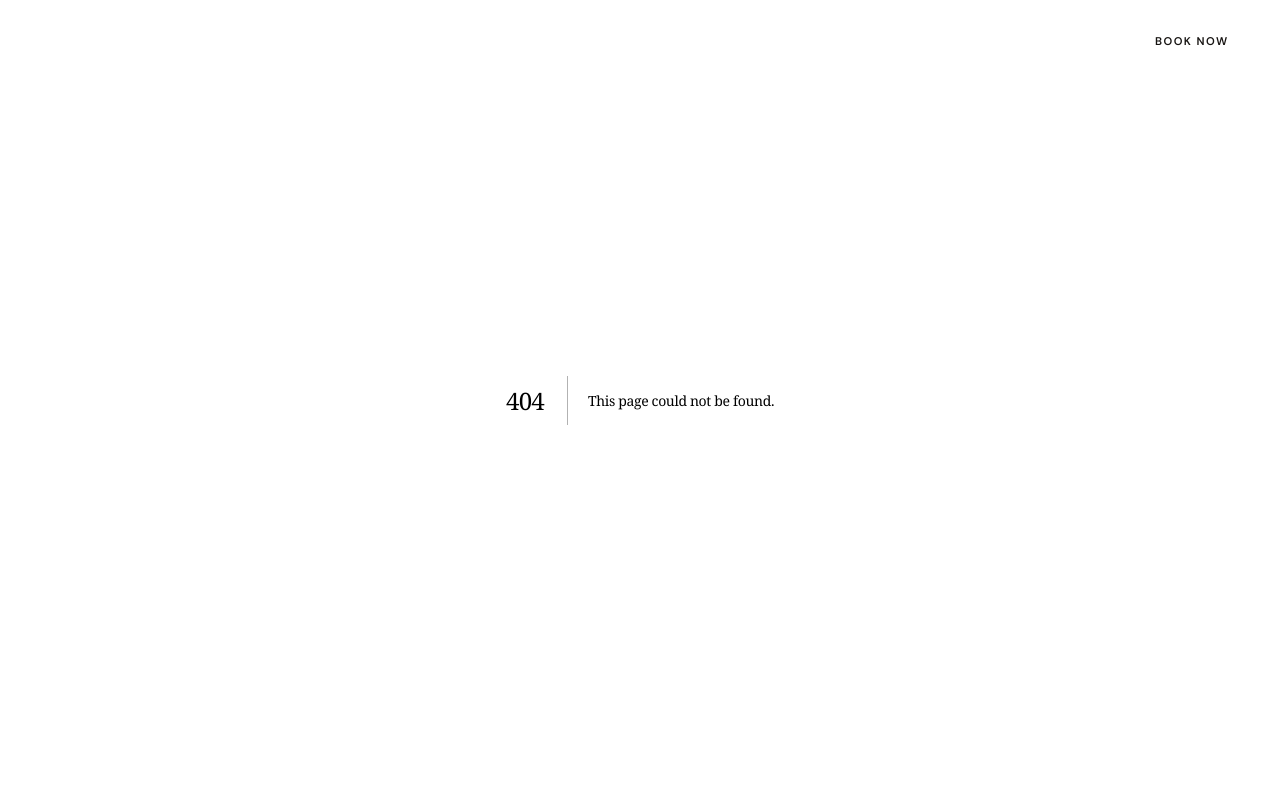
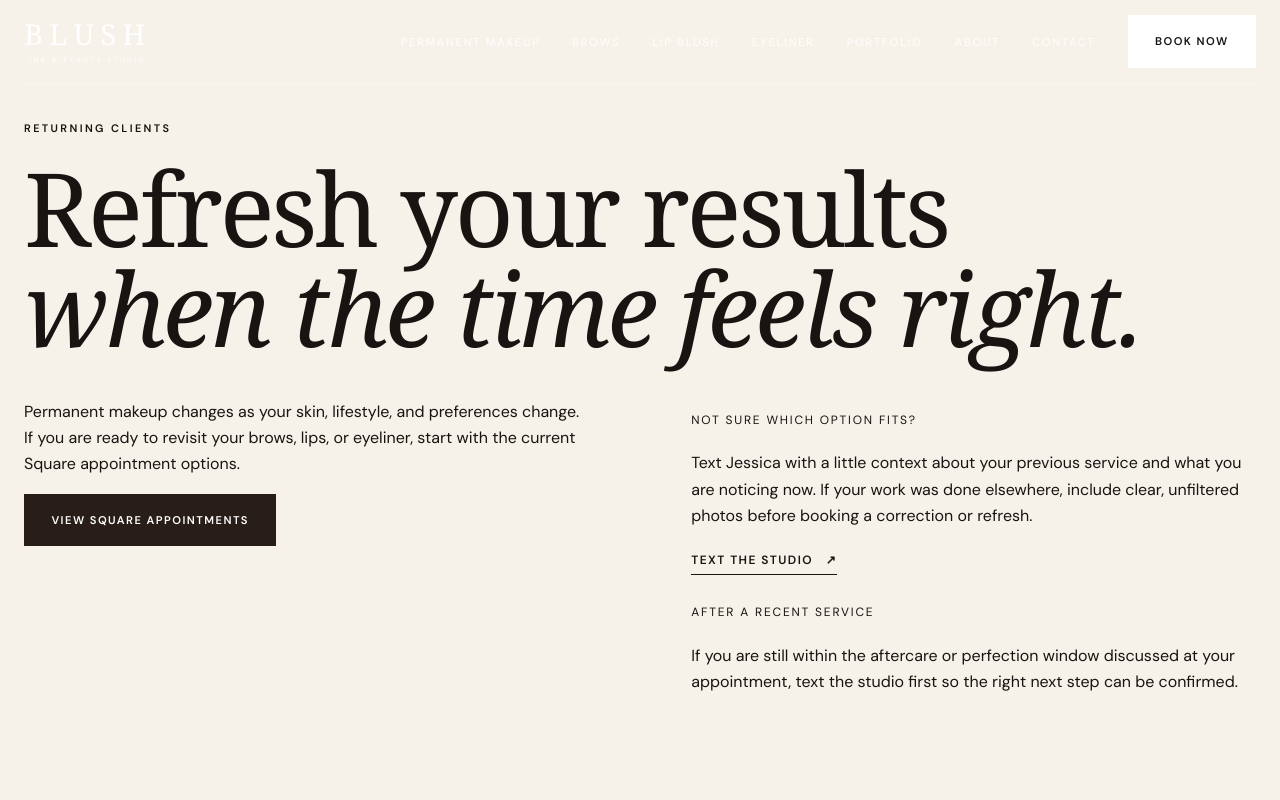
Before and after one commit to RevivDentalSolutions/Blush-Website, a Next.js app: page /touch-ups in a window 1280 px wide. Before the commit this address had no page. Shown: the top 800 px of the page. Built offline with nearby package versions, Linux system fonts and the light colour scheme; a web font is replaced by a local one.

Commit message:
Improve booking and touch-up conversion paths (#7)
Ship the reviewed Blush booking, touch-up, SMS, sitemap, and metadata improvements.

```diff
--- a/app/book-now/page.tsx
+++ b/app/book-now/page.tsx
@@ -1,3 +1,3 @@
 import type {Metadata} from "next";import {site} from "@/data/site";
-export const metadata:Metadata={title:"Book Permanent Makeup | Blush Ink & Beauty Studio",description:"Book your permanent makeup appointment with Blush Ink & Beauty Studio in North Little Rock through Square.",alternates:{canonical:"/book-now"}};
+export const metadata:Metadata={title:"Book Permanent Makeup",description:"Book your permanent makeup appointment with Blush Ink & Beauty Studio in North Little Rock through Square.",alternates:{canonical:"/book-now"}};
 export default function Page(){return <section className="section container"><p className="eyebrow">Online booking</p><h1>Your Blush appointment<br/><em>starts here.</em></h1><p className="hero-copy">Select your service through Square. If you have existing PMU or questions about suitability, call or text before booking.</p><div className="button-row"><a className="btn btn-dark" href={site.bookingLink}>Book through Square</a><a className="text-link" href={site.phoneHref}>Call {site.phone}</a></div></section>}
--- a/app/contact/page.tsx
+++ b/app/contact/page.tsx
@@ -1,3 +1,3 @@
 import type { Metadata } from "next";import {LeadCaptureForm} from "@/components/LeadCaptureForm";import {site} from "@/data/site";
 export const metadata:Metadata={title:"Contact & Location | Permanent Makeup North Little Rock",description:"Contact Blush Ink & Beauty Studio in North Little Rock. Located inside Dr. Stephen W. Boatright's office and serving Little Rock, Maumelle, and Central Arkansas.",alternates:{canonical:"/contact"}};
-export default function Page(){const leadCaptureEnabled=Boolean(process.env.GHL_BLUSH_LEAD_WEBHOOK_URL);return <section className="section container"><p className="eyebrow">Contact & location</p><h1>Visit Blush in<br/><em>North Little Rock.</em></h1><div className="info-grid"><div><h2>Book or contact the studio</h2><p>Appointments are booked through Square. For a question before booking, call or text the studio.</p><div className="button-row"><a className="btn btn-dark" href={site.bookingLink}>Book now</a><a className="text-link" href={site.phoneHref}>Call {site.phone}</a></div>{leadCaptureEnabled&&<div className="lead-capture"><h2>Request a consultation</h2><p>Tell us what you’re considering and how to reach you.</p><LeadCaptureForm/></div>}</div><div><h2>Location</h2><p><strong>{site.name}</strong><br/>{site.address}<br/>Located inside Dr. Stephen W. Boatright&apos;s office.</p><p>Conveniently serving clients from North Little Rock, Little Rock, Maumelle, and throughout Central Arkansas.</p><iframe src={site.mapEmbed} width="100%" height="300" loading="lazy" title="Blush Ink & Beauty Studio map"/></div></div></section>}
+export default function Page(){const leadCaptureEnabled=Boolean(process.env.GHL_BLUSH_LEAD_WEBHOOK_URL);return <section className="section container"><p className="eyebrow">Contact & location</p><h1>Visit Blush in<br/><em>North Little Rock.</em></h1><div className="info-grid"><div><h2>Book or contact the studio</h2><p>Appointments are booked through Square. For a question before booking, call or text the studio.</p><div className="button-row"><a className="btn btn-dark" href={site.bookingLink}>Book now</a><a className="text-link" href={site.phoneHref}>Call {site.phone}</a><a className="text-link" href={site.smsHref}>Text the studio</a></div>{leadCaptureEnabled&&<div className="lead-capture"><h2>Request a consultation</h2><p>Tell us what you’re considering and how to reach you.</p><LeadCaptureForm/></div>}</div><div><h2>Location</h2><p><strong>{site.name}</strong><br/>{site.address}<br/>Located inside Dr. Stephen W. Boatright&apos;s office.</p><p>Conveniently serving clients from North Little Rock, Little Rock, Maumelle, and throughout Central Arkansas.</p><iframe src={site.mapEmbed} width="100%" height="300" loading="lazy" title="Blush Ink & Beauty Studio map"/></div></div></section>}
--- a/app/faqs/page.tsx
+++ b/app/faqs/page.tsx
@@ -1,4 +1,4 @@
 import type {Metadata} from "next";import {site} from "@/data/site";
-export const metadata:Metadata={title:"Permanent Makeup FAQs | Blush Ink & Beauty Studio",description:"Answers to common questions about permanent makeup consultations, suitability, healing, and booking at Blush in North Little Rock.",alternates:{canonical:"/faqs"}};
+export const metadata:Metadata={title:"Permanent Makeup FAQs",description:"Answers to common questions about permanent makeup consultations, suitability, healing, and booking at Blush in North Little Rock.",alternates:{canonical:"/faqs"}};
 const faqs=[["How do I choose the right service?","Start with the service pages and real client portfolio, then contact the studio if you have questions about your goals, existing PMU, or suitability."],["What should I share before booking?","Tell the studio about prior permanent makeup, relevant skin concerns, medications, pregnancy, allergies, or healing concerns so the right next step can be discussed."],["How do I book?","Use the Square booking link to select an appointment. For existing PMU, correction work, or a suitability question, call or text the studio first."],["What should I expect after a service?","Healing and aftercare are individual and service-specific. Blush provides current aftercare guidance for your appointment and can answer questions before you book."]];
 export default function Page(){return <section className="section container faq"><p className="eyebrow">Before your appointment</p><h1>Frequently asked<br/><em>questions.</em></h1>{faqs.map(([q,a])=><details key={q}><summary>{q}<span>+</span></summary><p>{a}</p></details>)}<p className="faq-contact">Still deciding? <a className="text-link" href={site.smsHref}>Text the studio</a>.</p></section>}
--- a/app/lip-blushing/page.tsx
+++ b/app/lip-blushing/page.tsx
@@ -1 +1 @@
-import type {Metadata} from "next";import {ServicePage} from "@/components/ServicePage";import {getService} from "@/data/site";const service=getService("lip-blushing");export const metadata:Metadata={title:"Lip Blushing in North Little Rock | Blush Ink & Beauty Studio",description:"Learn about natural-looking lip blushing at Blush Ink & Beauty Studio in North Little Rock, serving Little Rock, Maumelle, and Central Arkansas.",alternates:{canonical:"/lip-blushing"}};export default function Page(){return <ServicePage service={service}/>}
+import type {Metadata} from "next";import {ServicePage} from "@/components/ServicePage";import {getService} from "@/data/site";const service=getService("lip-blushing");export const metadata:Metadata={title:"Lip Blushing in North Little Rock",description:"Learn about natural-looking lip blushing at Blush Ink & Beauty Studio in North Little Rock, serving Little Rock, Maumelle, and Central Arkansas.",alternates:{canonical:"/lip-blushing"}};export default function Page(){return <ServicePage service={service}/>}
--- a/app/permanent-eyeliner/page.tsx
+++ b/app/permanent-eyeliner/page.tsx
@@ -1 +1 @@
-import type {Metadata} from "next";import {ServicePage} from "@/components/ServicePage";import {getService} from "@/data/site";const service=getService("permanent-eyeliner");export const metadata:Metadata={title:"Permanent Eyeliner in North Little Rock | Blush Ink & Beauty Studio",description:"Learn about permanent eyeliner and lash-line enhancement at Blush Ink & Beauty Studio in North Little Rock, serving Central Arkansas.",alternates:{canonical:"/permanent-eyeliner"}};export default function Page(){return <ServicePage service={service}/>}
+import type {Metadata} from "next";import {ServicePage} from "@/components/ServicePage";import {getService} from "@/data/site";const service=getService("permanent-eyeliner");export const metadata:Metadata={title:"Permanent Eyeliner in North Little Rock",description:"Learn about permanent eyeliner and lash-line enhancement at Blush Ink & Beauty Studio in North Little Rock, serving Central Arkansas.",alternates:{canonical:"/permanent-eyeliner"}};export default function Page(){return <ServicePage service={service}/>}
--- a/app/powder-brows/page.tsx
+++ b/app/powder-brows/page.tsx
@@ -1 +1 @@
-import type {Metadata} from "next";import {ServicePage} from "@/components/ServicePage";import {getService} from "@/data/site";const service=getService("powder-brows");export const metadata:Metadata={title:"Powder Brows in North Little Rock | Blush Ink & Beauty Studio",description:"Learn about customized powder brows at Blush Ink & Beauty Studio in North Little Rock, serving Little Rock, Maumelle, and Central Arkansas.",alternates:{canonical:"/powder-brows"}};export default function Page(){return <ServicePage service={service}/>}
+import type {Metadata} from "next";import {ServicePage} from "@/components/ServicePage";import {getService} from "@/data/site";const service=getService("powder-brows");export const metadata:Metadata={title:"Powder Brows in North Little Rock",description:"Learn about customized powder brows at Blush Ink & Beauty Studio in North Little Rock, serving Little Rock, Maumelle, and Central Arkansas.",alternates:{canonical:"/powder-brows"}};export default function Page(){return <ServicePage service={service}/>}
--- a/app/reviews/page.tsx
+++ b/app/reviews/page.tsx
@@ -1,3 +1,3 @@
 import type {Metadata} from "next";import {site} from "@/data/site";
-export const metadata:Metadata={title:"Client Reviews | Blush Ink & Beauty Studio",description:"Client feedback and review information for Blush Ink & Beauty Studio in North Little Rock.",alternates:{canonical:"/reviews"},robots:{index:false,follow:true}};
+export const metadata:Metadata={title:"Client Reviews",description:"Client feedback and review information for Blush Ink & Beauty Studio in North Little Rock.",alternates:{canonical:"/reviews"},robots:{index:false,follow:true}};
 export default function Page(){return <section className="section container"><p className="eyebrow">Client feedback</p><h1>Feedback, handled<br/><em>with care.</em></h1><div className="detail-intro"><div><p>Blush publishes client feedback only when the exact review, source, and approval are available. No sample reviews or representative quotes are used.</p></div><div><h3>Share your experience</h3><p>Have feedback to share? Contact the studio at <a className="text-link" href={site.phoneHref}>{site.phone}</a>.</p></div></div></section>}
--- /dev/null
+++ b/app/touch-ups/page.tsx
@@ -0,0 +1,26 @@
+import type {Metadata} from "next";
+import {site} from "@/data/site";
+
+export const metadata:Metadata={
+  title:"Permanent Makeup Touch-Ups & Refreshes in North Little Rock",
+  description:"Plan a brow, lip blush, or permanent eyeliner touch-up or refresh with Blush Ink & Beauty Studio in North Little Rock, serving Central Arkansas.",
+  alternates:{canonical:"/touch-ups"},
+};
+
+export default function Page(){return <section className="section container">
+  <p className="eyebrow">Returning clients</p>
+  <h1>Refresh your results<br/><em>when the time feels right.</em></h1>
+  <div className="detail-intro">
+    <div>
+      <p>Permanent makeup changes as your skin, lifestyle, and preferences change. If you are ready to revisit your brows, lips, or eyeliner, start with the current Square appointment options.</p>
+      <a className="btn btn-dark" href={site.bookingLink}>View Square appointments</a>
+    </div>
+    <div>
+      <h3>Not sure which option fits?</h3>
+      <p>Text Jessica with a little context about your previous service and what you are noticing now. If your work was done elsewhere, include clear, unfiltered photos before booking a correction or refresh.</p>
+      <a className="text-link" href={site.smsHref}>Text the studio <span>↗</span></a>
+      <h3>After a recent service</h3>
+      <p>If you are still within the aftercare or perfection window discussed at your appointment, text the studio first so the right next step can be confirmed.</p>
+    </div>
+  </div>
+</section>}
--- a/components/Layout.tsx
+++ b/components/Layout.tsx
@@ -1,2 +1,2 @@
 import Link from "next/link"; import {site,services} from "@/data/site"; import {Header} from "./Header";
-export function Layout({children}:{children:React.ReactNode}){return <><Header/><main>{children}</main><div className="sticky-cta"><a className="btn btn-dark" href={site.bookingLink}>Book now</a></div><footer><div className="footer-grid container"><div><Link className="wordmark footer-mark" href="/"><span>{site.shortName}</span><small>Ink & Beauty Studio</small></Link><p className="footer-note">Natural-looking permanent makeup in North Little Rock, serving Little Rock, Maumelle, and Central Arkansas.</p></div><div><p className="footer-title">Permanent makeup</p>{services.slice(0,3).map(s=><Link key={s.slug} href={`/${s.slug}`}>{s.name}</Link>)}<Link href="/corrections">PMU Corrections</Link></div><div><p className="footer-title">Visit</p><p>{site.address}<br/>Inside Dr. Stephen W. Boatright&apos;s office</p><a href={site.phoneHref}>{site.phone}</a><br/><a href={site.smsHref}>Text the studio</a></div><div><p className="footer-title">Studio</p><Link href="/portfolio">Portfolio</Link><Link href="/reviews">Reviews</Link><Link href="/faqs">FAQ</Link><Link href="/contact">Contact & location</Link></div></div><div className="footer-bottom container"><span>© {new Date().getFullYear()} {site.name}</span><span>Editorial imagery is representative, not client results.</span></div></footer></>}
+export function Layout({children}:{children:React.ReactNode}){return <><Header/><main>{children}</main><div className="sticky-cta"><a className="btn btn-dark" href={site.bookingLink}>Book now</a></div><footer><div className="footer-grid container"><div><Link className="wordmark footer-mark" href="/"><span>{site.shortName}</span><small>Ink & Beauty Studio</small></Link><p className="footer-note">Natural-looking permanent makeup in North Little Rock, serving Little Rock, Maumelle, and Central Arkansas.</p></div><div><p className="footer-title">Permanent makeup</p>{services.slice(0,3).map(s=><Link key={s.slug} href={`/${s.slug}`}>{s.name}</Link>)}<Link href="/corrections">PMU Corrections</Link></div><div><p className="footer-title">Visit</p><p>{site.address}<br/>Inside Dr. Stephen W. Boatright&apos;s office</p><a href={site.phoneHref}>{site.phone}</a><br/><a href={site.smsHref}>Text the studio</a></div><div><p className="footer-title">Studio</p><Link href="/portfolio">Portfolio</Link><Link href="/touch-ups">Touch-ups & refreshes</Link><Link href="/reviews">Reviews</Link><Link href="/faqs">FAQ</Link><Link href="/contact">Contact & location</Link></div></div><div className="footer-bottom container"><span>© {new Date().getFullYear()} {site.name}</span><span>Editorial imagery is representative, not client results.</span></div></footer></>}
--- a/components/Sections.tsx
+++ b/components/Sections.tsx
@@ -2,5 +2,5 @@ import Image from "next/image"; import Link from "next/link"; import {services,s
 export function SectionHeading({eyebrow,title,copy}:{eyebrow:string;title:string;copy?:string}){return <div className="section-heading"><p className="eyebrow">{eyebrow}</p><h2>{title}</h2>{copy&&<p>{copy}</p>}</div>}
 export const Hero=()=> <section className="hero"><div className="hero-media"><Image src={services[0].image!} alt="Editorial beauty portrait representing the Blush brand" fill priority sizes="100vw"/><div className="hero-shade"/></div><div className="hero-content container"><p className="eyebrow">Permanent makeup · North Little Rock, Arkansas</p><h1>Permanent beauty,<br/><em>refined.</em></h1><p className="hero-copy">Natural-looking powder brows, lip blush, permanent eyeliner, lash enhancement, and PMU correction—customized for clients in Little Rock, North Little Rock, Maumelle, and Central Arkansas.</p><div className="button-row"><a className="btn btn-light" href={site.bookingLink}>Book now</a><Link className="text-link light" href="/permanent-makeup">Explore permanent makeup <span>↗</span></Link></div><p className="image-disclosure">Editorial brand imagery · Not a client result</p></div></section>;
 export const ServicesGrid=()=> <section className="section services-section container"><SectionHeading eyebrow="Signature services" title="Artistry in every detail." copy="Personalized treatments considered through the lens of balance, restraint, and your individual features."/><div className="service-grid">{services.map((s,i)=><article className={`service-card service-${i%3}`} key={s.slug}>{s.image?<Link href={`/${s.slug}`} className="service-image"><Image src={s.image} alt={s.alt ?? `${s.name} editorial image`} fill sizes="(max-width: 700px) 92vw, 40vw" loading="lazy"/><span className="image-label">Editorial image</span></Link>:<Link href={`/${s.slug}`} className="service-image service-image-neutral" aria-label={`Learn about ${s.name}`}><span>Consultation-led service</span></Link>}<p className="eyebrow">{s.eyebrow}</p><h3><Link href={`/${s.slug}`}>{s.name}</Link></h3><p>{s.desc}</p><Link className="text-link" href={`/${s.slug}`}>Discover the service <span>↗</span></Link></article>)}</div></section>;
-export const BookingCTA=()=> <section className="booking-cta booking-cta-neutral"><div className="container booking-content"><p className="eyebrow">Begin with a conversation</p><h2>Your features.<br/><em>Your signature.</em></h2><p>Explore the services, view real client work, and choose the Square appointment option that fits your goals.</p><a className="btn btn-light" href={site.bookingLink}>Book an appointment</a></div></section>;
+export const BookingCTA=()=> <section className="booking-cta booking-cta-neutral"><div className="container booking-content"><p className="eyebrow">Begin with a conversation</p><h2>Your features.<br/><em>Your signature.</em></h2><p>Explore the services, view real client work, and choose the Square appointment option that fits your goals.</p><a className="btn btn-light" href={site.bookingLink}>Book an appointment</a><p><Link className="text-link light" href="/touch-ups">Returning for a touch-up or refresh? <span>Start here ↗</span></Link></p></div></section>;
 export const ContactStrip=BookingCTA;
--- a/components/ServicePage.tsx
+++ b/components/ServicePage.tsx
@@ -1,6 +1,6 @@
 import Image from "next/image";import Link from "next/link";import {canonicalUrl,Service,services,site} from "@/data/site";
 export function ServicePage({service}:{service:Service}){const related=services.filter(s=>s.slug!==service.slug).slice(0,3);const schema={"@context":"https://schema.org","@type":"Service",name:service.name,url:`${canonicalUrl}/${service.slug}`,provider:{"@type":"BeautySalon",name:site.name,url:canonicalUrl},areaServed:["North Little Rock","Little Rock","Maumelle","Central Arkansas"],description:service.overview};return <><script type="application/ld+json" dangerouslySetInnerHTML={{__html:JSON.stringify(schema)}}/>
-<section className="service-hero"><div className="service-hero-copy"><p className="eyebrow">{service.eyebrow}</p><h1>{service.name}</h1><p>{service.overview}</p><div className="button-row"><a className="btn btn-dark" href={site.bookingLink}>Book a consultation</a>{service.price&&<span className="verified-price">Listed price {service.price}</span>}</div></div>{service.image?<div className="service-hero-image"><Image src={service.image} alt={service.alt ?? `${service.name} editorial image`} fill priority sizes="(max-width:800px) 100vw, 52vw"/><span className="image-label">Editorial image · Not a client result</span></div>:<div className="service-hero-image service-hero-neutral"><span>Consultation-led care</span></div>}</section>
+<section className="service-hero"><div className="service-hero-copy"><p className="eyebrow">{service.eyebrow}</p><h1>{service.name}</h1><p>{service.overview}</p><div className="button-row"><a className="btn btn-dark" href={site.bookingLink}>Book a consultation</a><a className="text-link" href={site.smsHref}>Questions? Text Jessica <span>↗</span></a>{service.price&&<span className="verified-price">Listed price {service.price}</span>}</div></div>{service.image?<div className="service-hero-image"><Image src={service.image} alt={service.alt ?? `${service.name} editorial image`} fill priority sizes="(max-width:800px) 100vw, 52vw"/><span className="image-label">Editorial image · Not a client result</span></div>:<div className="service-hero-image service-hero-neutral"><span>Consultation-led care</span></div>}</section>
 <section className="section container detail-intro"><div><p className="eyebrow">Designed for you</p><h2>A considered approach.</h2></div><div><h3>Who it’s for</h3><p>{service.forWhom}</p><h3>Potential benefits</h3><ul className="clean-list">{service.benefits.map(b=><li key={b}>{b}</li>)}</ul></div></section>
 <section className="section taupe-section"><div className="container process-grid"><div><p className="eyebrow">The experience</p><h2>What to expect.</h2><p>Every visit begins with a consultation. Together, you’ll discuss preferences, suitability, shape or treatment area, and a plan before proceeding.</p></div><div className="process-step"><span>01</span><h3>Consult</h3><p>Discuss your goals, relevant history, and suitability.</p></div><div className="process-step"><span>02</span><h3>Customize</h3><p>Review the proposed design, color, or treatment approach.</p></div><div className="process-step"><span>03</span><h3>Care</h3><p>Leave with current, service-specific aftercare guidance.</p></div></div></section>
 <section className="section container info-grid"><article><p className="eyebrow">Healing & recovery</p><h2>After your visit</h2><p>{service.recovery}</p></article><article><p className="eyebrow">Appointment timing</p><h2>Your treatment plan</h2><p>{service.timing}</p></article></section>
```
Also changed, not shown: app/sitemap.ts (+4 -3 lines).
